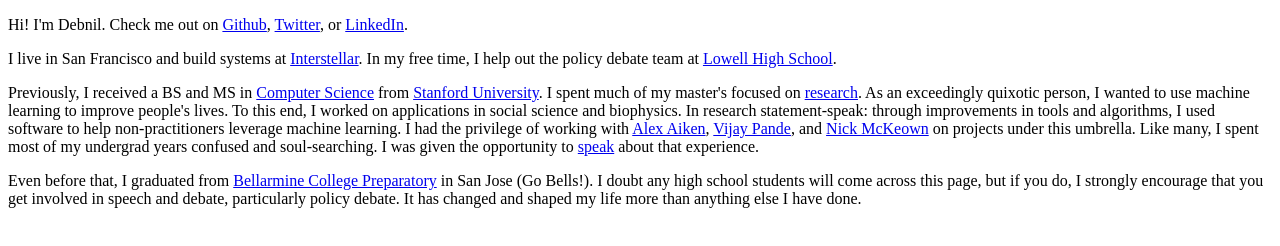
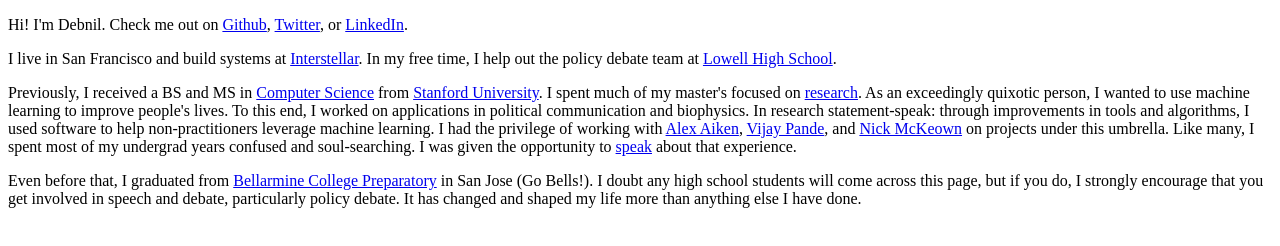
Before and after one commit to debnil/debnil.github.io, a plain HTML site: page index.html in a window 1280 px wide. Drawn offline with Linux system fonts and the light colour scheme.

Commit message:
social science is v broad

```diff
--- a/index.html
+++ b/index.html
@@ -8,7 +8,7 @@
 
 <p>I live in San Francisco and build systems at <a href="https://interstellar.com/">Interstellar</a>. In my free time, I help out the policy debate team at <a href="http://www.lowellstudentassociation.com/forensic-society-speech--debate.html">Lowell High School</a>.</p>
 
-<p>Previously, I received a BS and MS in <a href=https://cs.stanford.edu/>Computer Science</a> from <a href=https://www.stanford.edu/">Stanford University</a>. I spent much of my master's focused on <a href="https://scholar.google.com/citations?user=61sQ2zAAAAAJ&hl=en&authuser=2">research</a>. As an exceedingly quixotic person, I wanted to use machine learning to improve people's lives. To this end, I worked on applications in social science and biophysics. In research statement-speak: through improvements in tools and algorithms, I used software to help non-practitioners leverage machine learning. I had the privilege of working with <a href="http://theory.stanford.edu/~aiken/">Alex Aiken</a>, <a href="https://www.pandelab.org/">Vijay Pande</a>, and <a href="http://yuba.stanford.edu/~nickm/">Nick McKeown</a> on projects under this umbrella. Like many, I spent most of my undergrad years confused and soul-searching. I was given the opportunity to <a href="https://www.youtube.com/watch?v=1PwYo6QZxZ4">speak</a> about that experience.</p>
+<p>Previously, I received a BS and MS in <a href=https://cs.stanford.edu/>Computer Science</a> from <a href=https://www.stanford.edu/">Stanford University</a>. I spent much of my master's focused on <a href="https://scholar.google.com/citations?user=61sQ2zAAAAAJ&hl=en&authuser=2">research</a>. As an exceedingly quixotic person, I wanted to use machine learning to improve people's lives. To this end, I worked on applications in political communication and biophysics. In research statement-speak: through improvements in tools and algorithms, I used software to help non-practitioners leverage machine learning. I had the privilege of working with <a href="http://theory.stanford.edu/~aiken/">Alex Aiken</a>, <a href="https://www.pandelab.org/">Vijay Pande</a>, and <a href="http://yuba.stanford.edu/~nickm/">Nick McKeown</a> on projects under this umbrella. Like many, I spent most of my undergrad years confused and soul-searching. I was given the opportunity to <a href="https://www.youtube.com/watch?v=1PwYo6QZxZ4">speak</a> about that experience.</p>
 
 
 <p>Even before that, I graduated from <a href="http://www.bcp.org/">Bellarmine College Preparatory</a> in San Jose (Go Bells!). I doubt any high school students will come across this page, but if you do, I strongly encourage that you get involved in speech and debate, particularly policy debate. It has changed and shaped my life more than anything else I have done.</p>
```
